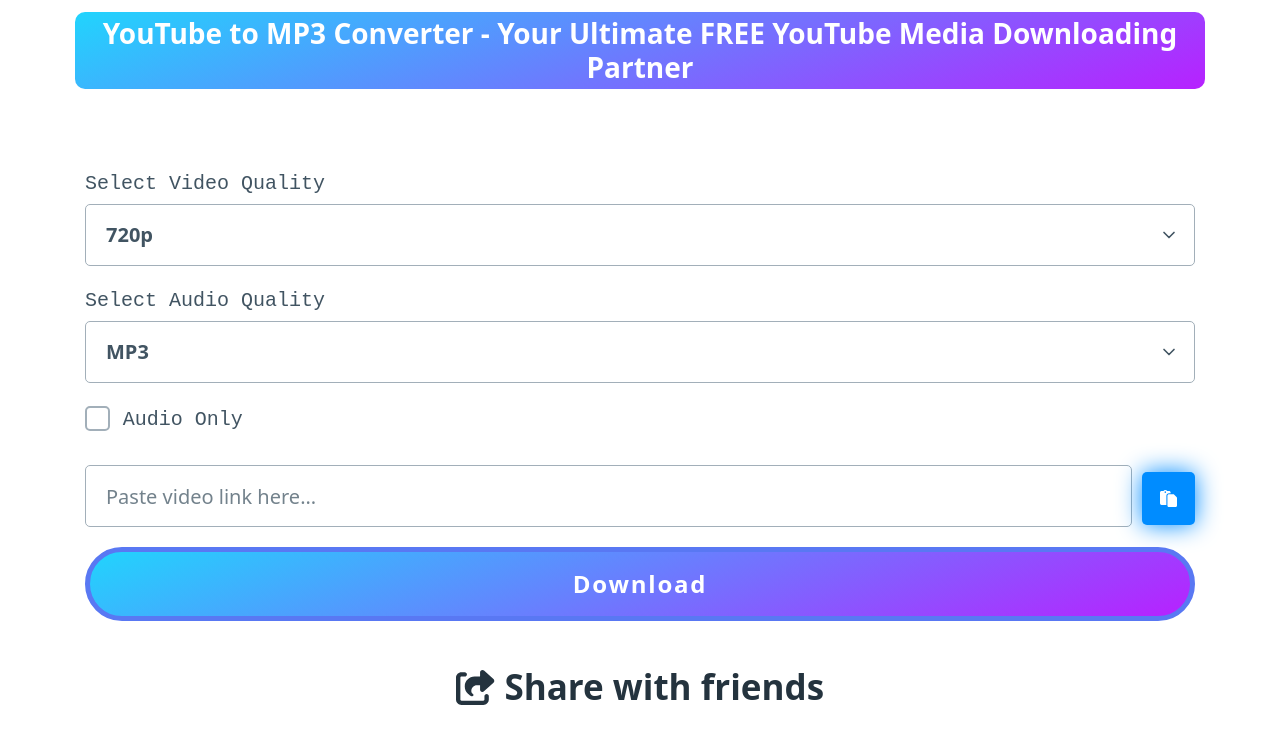
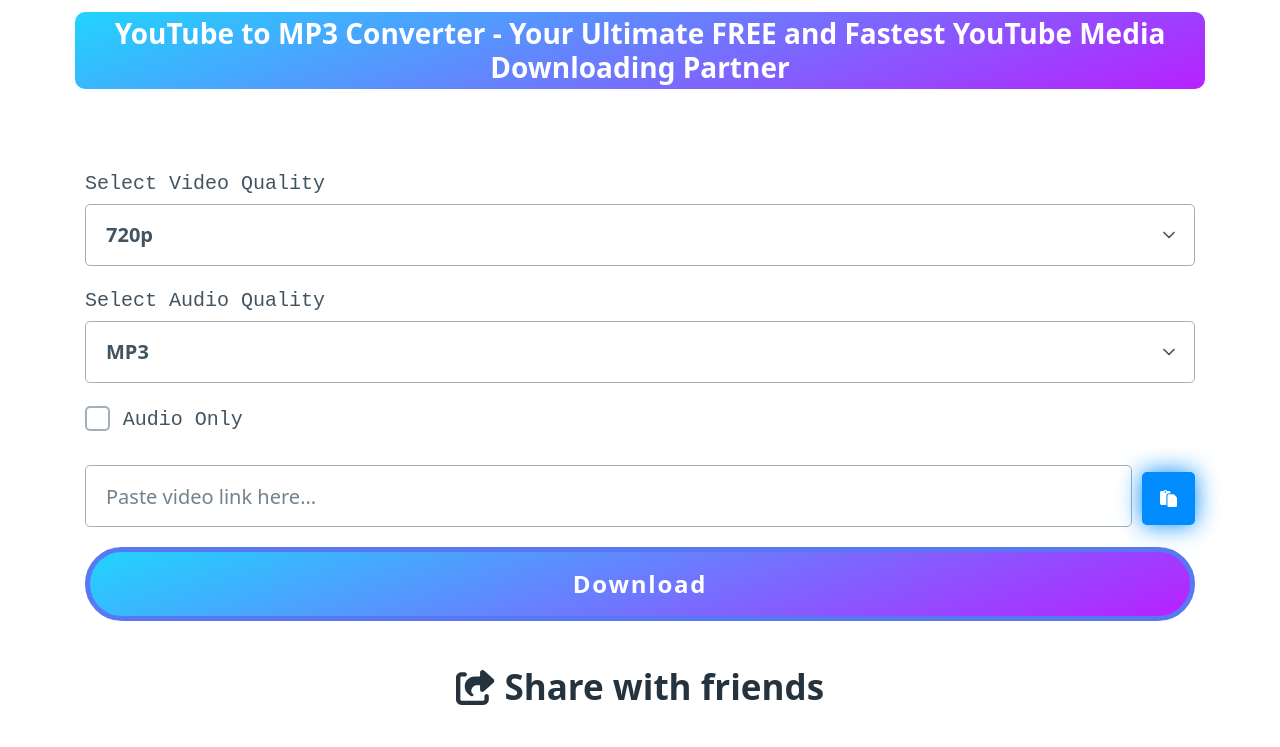
Before and after one commit to dkinstitutes/snapmp3, a plain HTML site: page index.html in a window 1280 px wide. Shown: the part 93-840 px from the top of the page. Drawn offline with nearby package versions, Linux system fonts and the light colour scheme; a script that the page names is missing.

Commit message:
updated index

```diff
--- a/index.html
+++ b/index.html
@@ -69,7 +69,7 @@
 	<header>
 
 		<h1 class="heading-1">
-			YouTube to MP3 Converter - Your Ultimate FREE YouTube Media Downloading Partner</h1>
+			YouTube to MP3 Converter - Your Ultimate FREE and Fastest YouTube Media Downloading Partner</h1>
 	</header>
 
 	<main class="container">
```
